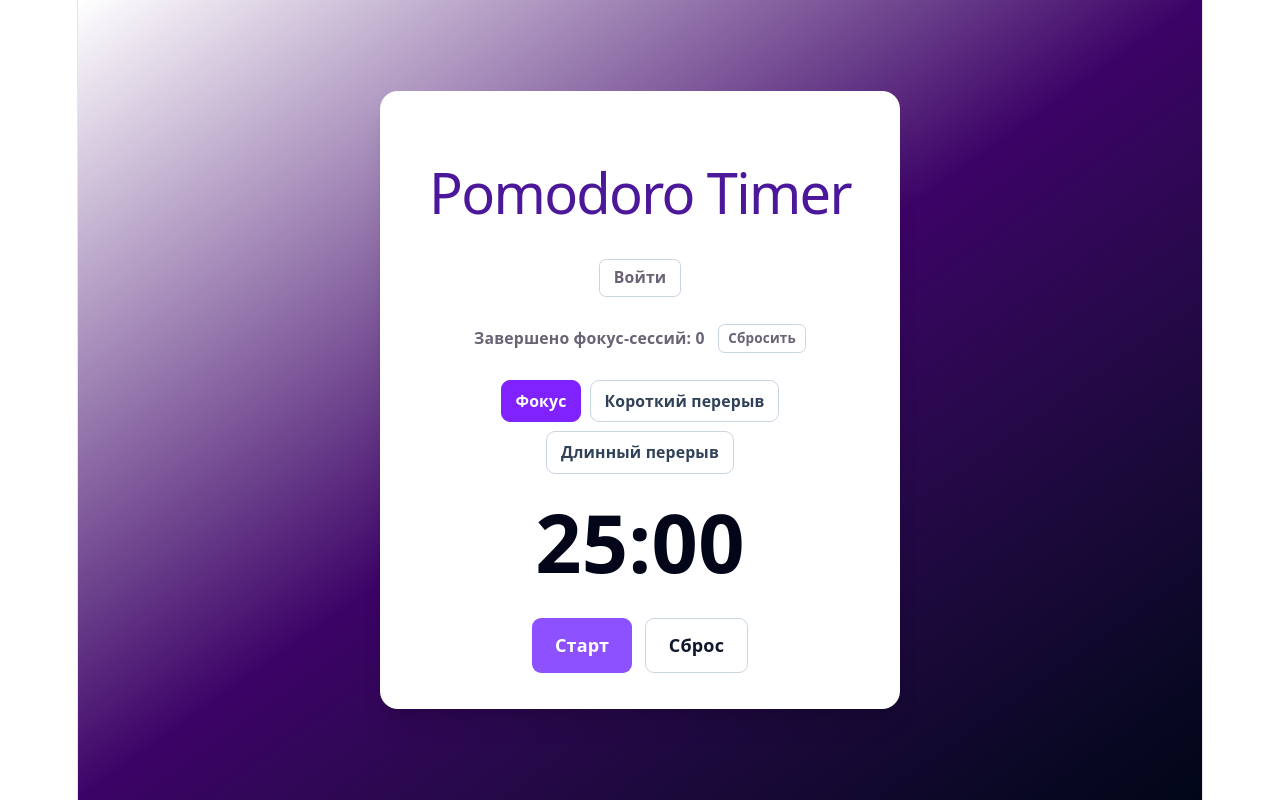
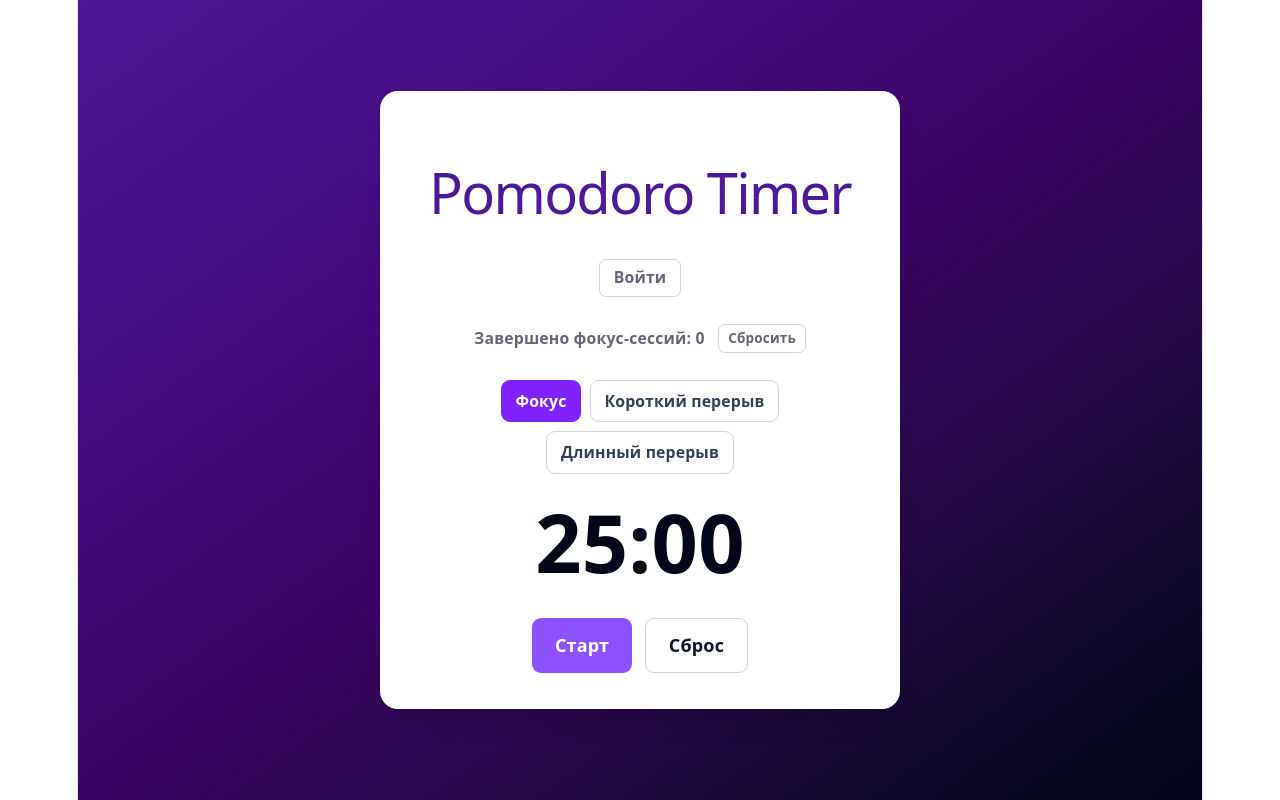
Before and after one commit to anna2025-collab/pomodoro, a Vue app in the folder frontend/: page / in a window 1280 px wide. Built offline with nearby package versions, Linux system fonts and the light colour scheme.

Commit message:
логин+регистрация+кнопки

```diff
--- a/frontend/src/pages/TimerView.vue
+++ b/frontend/src/pages/TimerView.vue
@@ -15,6 +15,19 @@ const showProgress = ref(false)
 const calendarDate = ref(new Date())
 const focusSessions = ref([])
 const selectedCalendarDay = ref(null)
+
+const pageBackgroundClass = computed(() => {
+  if (isRunning.value && currentMode.value === 'focus') {
+    return 'bg-gradient-to-r from-violet-600 via-emerald-100 to-violet-400'
+
+  }
+
+  if (currentMode.value === 'shortBreak' || currentMode.value === 'longBreak') {
+    return 'bg-slate-300'
+  }
+
+  return 'bg-gradient-to-br from-violet-900 via-purple-950 to-slate-950'
+})
 
 const selectedCalendarMonthLabel = computed(() => {
   if (!selectedCalendarDay.value?.date) {
@@ -310,9 +323,11 @@ const resetLocalStats = () => {
 </script>
 
 <template>
-  <main class="flex min-h-screen items-center justify-center bg-gradient-to-br from-violet-
-  900 via-purple-950 to-slate-950">
-    <section class="w-full max-w-[520px] rounded-2xl bg-white p-8 text-center shadow-xl">
+  <main
+      class="flex min-h-screen items-center justify-center transition-colors duration-500"
+      :class="pageBackgroundClass"
+  >
+  <section class="w-full max-w-[520px] rounded-2xl bg-white p-8 text-center shadow-xl">
       <h1 class="mb-4 text-3xl font-bold !text-violet-900">
         Pomodoro Timer
       </h1>
```
